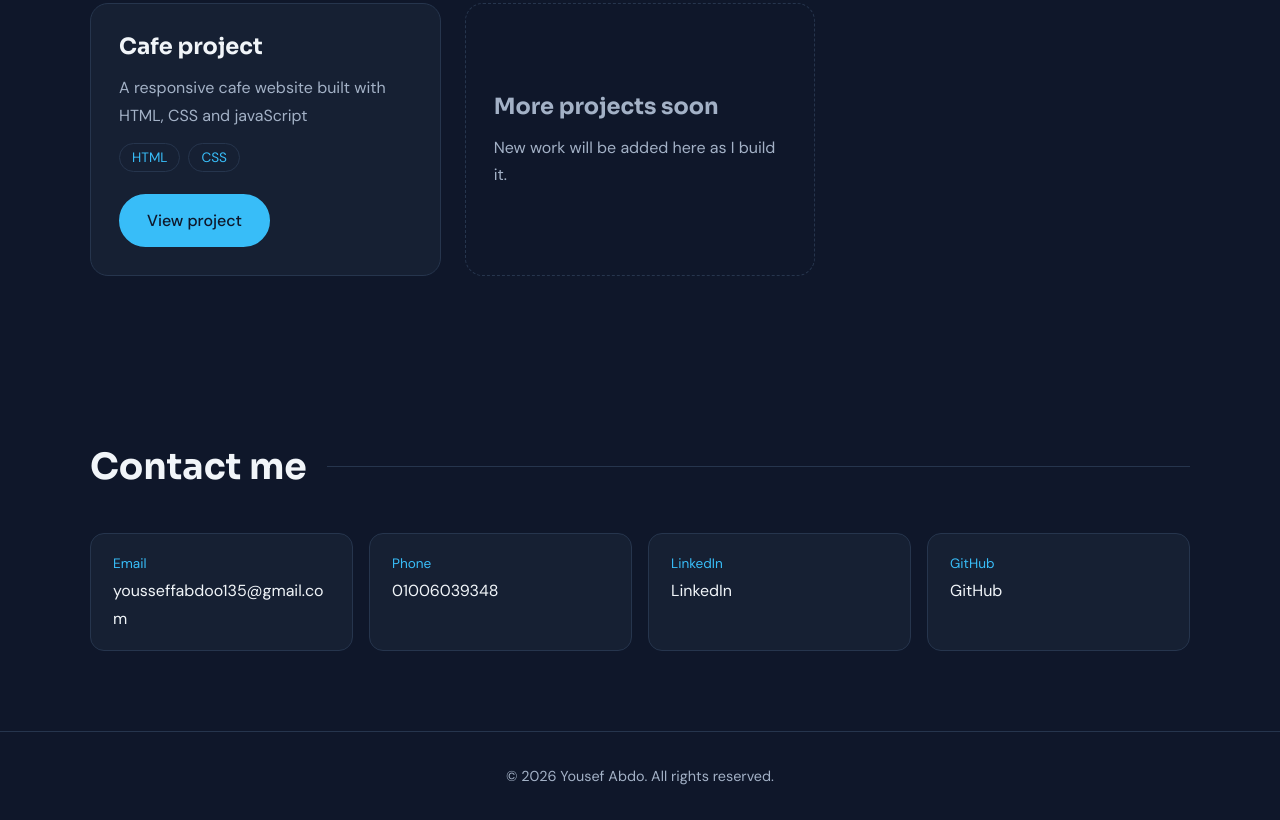
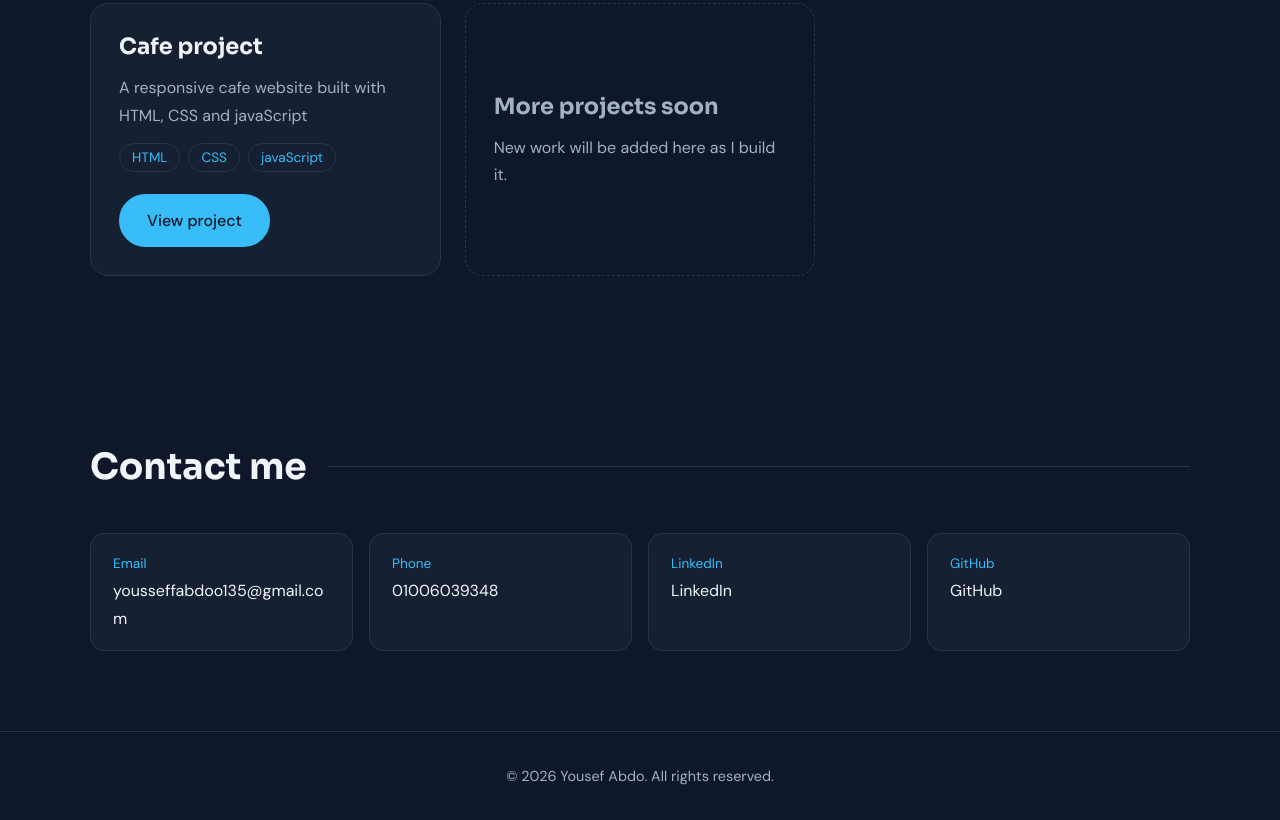
Before and after one commit to yousseffabdoo135-cmyk/yousef, a plain HTML site: page index.html in a window 1280 px wide. Shown: the part 1623-2443 px from the top of the page. Drawn offline with Linux system fonts and the light colour scheme.

Commit message:
Update index.html

```diff
--- a/index.html
+++ b/index.html
@@ -104,6 +104,8 @@
                     <ul class="tags">
                         <li>HTML</li>
                         <li>CSS</li>
+                        <li>javaScript</li>
+
 
                     </ul>
                     <a class="btn" href="https://yousseffabdoo135-cmyk.github.io/lskf-lkf-ls/" target="_blank"
```
